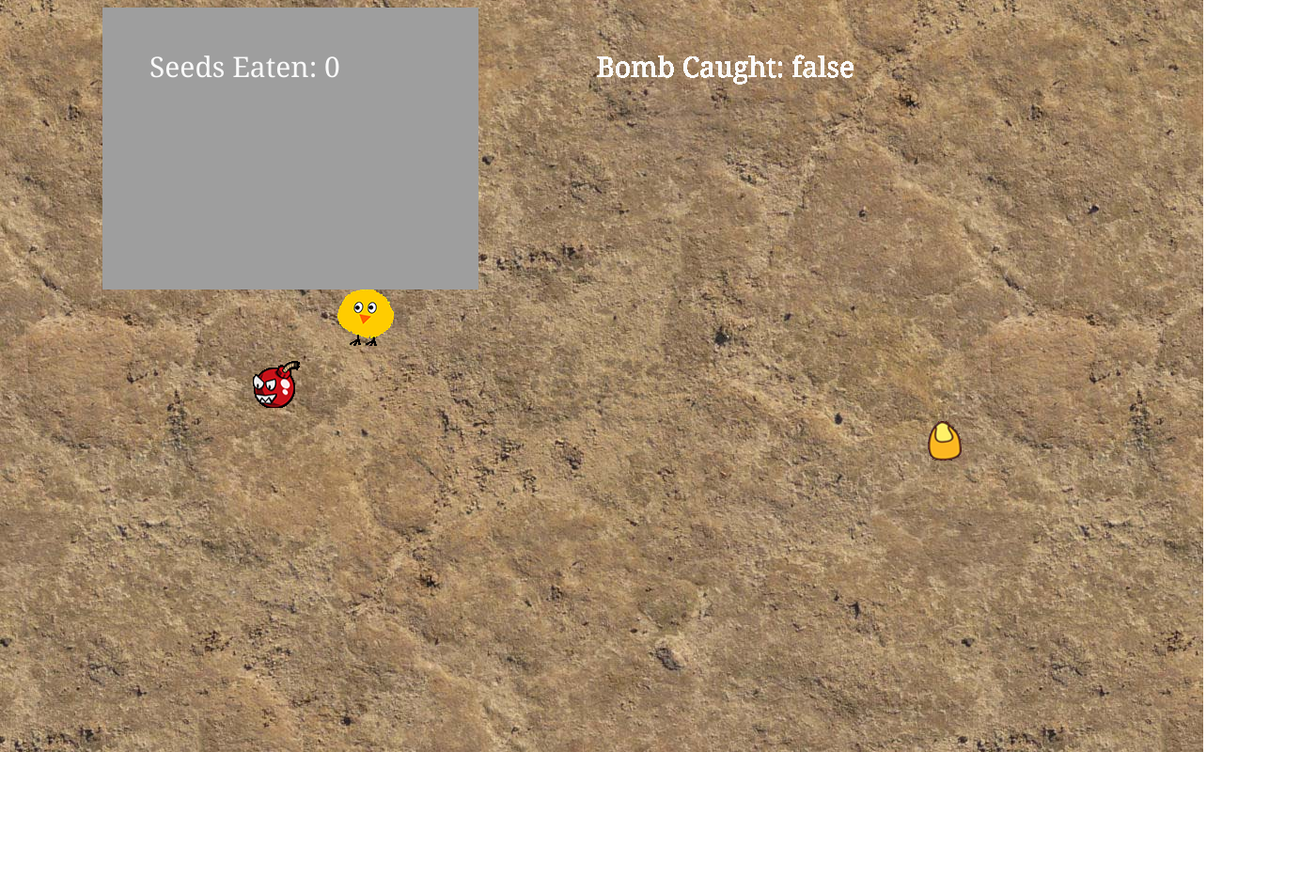
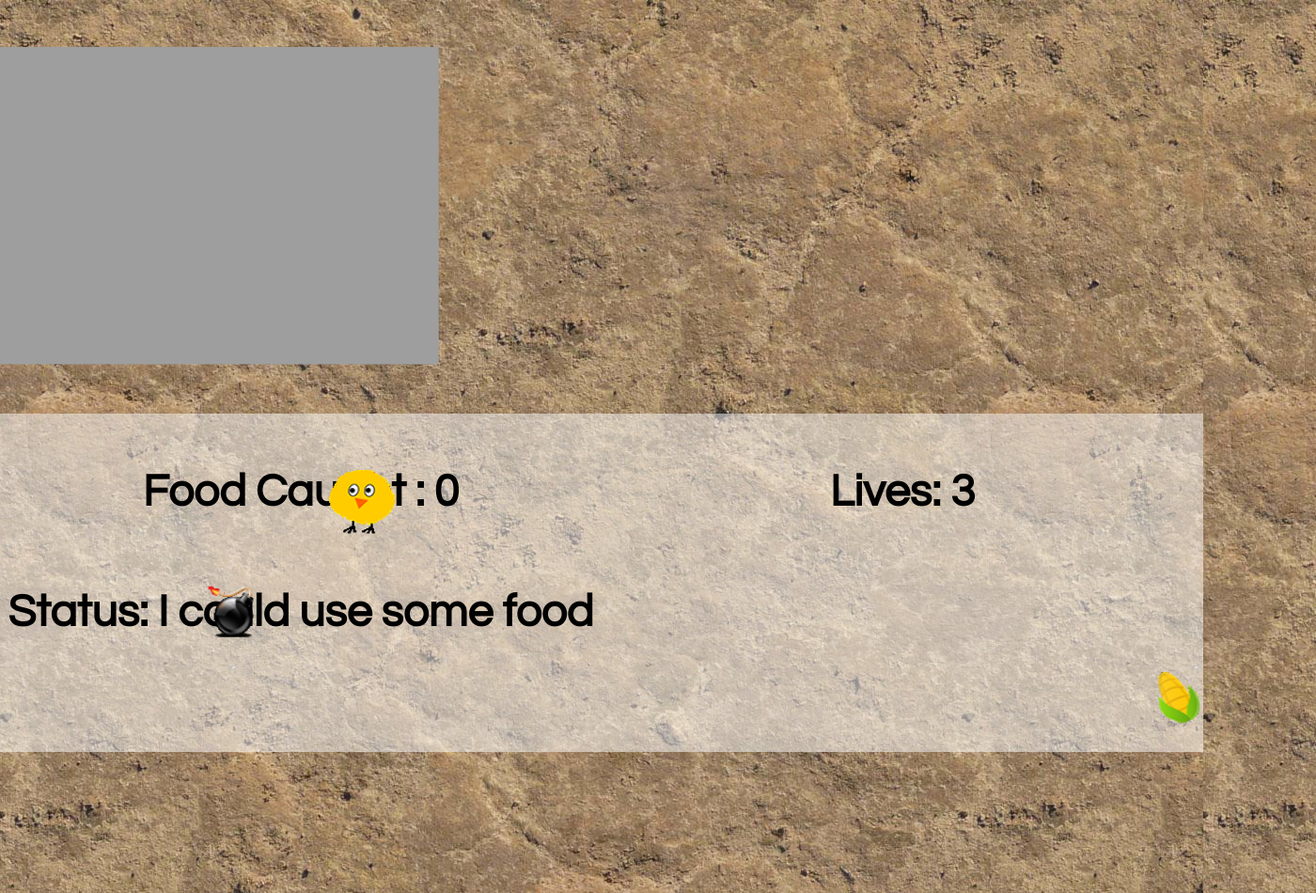
Before and after one commit to arieltsq/Project1B, a plain HTML site: page index.html in a window 1280 px wide. Shown: the whole page at 94% size, 1400 px wide, since content can reach past the window. Before the commit the page ends 800 px from the top, so only its background shows below. Drawn offline with nearby package versions, Linux system fonts and the light colour scheme.

Commit message:
Added Bomb fx & Status Bar

```diff
--- /dev/null
+++ b/_reset.css
@@ -0,0 +1,48 @@
+/* http://meyerweb.com/eric/tools/css/reset/
+   v2.0 | 20110126
+   License: none (public domain)
+*/
+
+html, body, div, span, applet, object, iframe,
+h1, h2, h3, h4, h5, h6, p, blockquote, pre,
+a, abbr, acronym, address, big, cite, code,
+del, dfn, em, img, ins, kbd, q, s, samp,
+small, strike, strong, sub, sup, tt, var,
+b, u, i, center,
+dl, dt, dd, ol, ul, li,
+fieldset, form, label, legend,
+table, caption, tbody, tfoot, thead, tr, th, td,
+article, aside, canvas, details, embed,
+figure, figcaption, footer, header, hgroup,
+menu, nav, output, ruby, section, summary,
+time, mark, audio, video {
+	margin: 0;
+	padding: 0;
+	border: 0;
+	font-size: 100%;
+	font: inherit;
+	vertical-align: baseline;
+}
+/* HTML5 display-role reset for older browsers */
+article, aside, details, figcaption, figure,
+footer, header, hgroup, menu, nav, section {
+	display: block;
+}
+body {
+	line-height: 1;
+}
+ol, ul {
+	list-style: none;
+}
+blockquote, q {
+	quotes: none;
+}
+blockquote:before, blockquote:after,
+q:before, q:after {
+	content: '';
+	content: none;
+}
+table {
+	border-collapse: collapse;
+	border-spacing: 0;
+}
--- a/game.js
+++ b/game.js
@@ -2,10 +2,11 @@
 
 var canvas = document.createElement('canvas');
 var ctx = canvas.getContext('2d');
-canvas.width = 1000;
-canvas.height = 600;
-// canvas.style = "border: 4px solid black; position:absolute; left: 50%; width: 400px; margin-left: -200px; margin-top: 100px";
-canvas.style = 'left: 50%; margin-left: 8% ';
+canvas.width = 1200;
+canvas.height = 800;
+//canvas.style = "border: 4px solid black; position:absolute; left: 31%; width: 1200px; height: 800px; margin-left: -250px; margin-top: 10px";
+canvas.style = " position:absolute; width: 1400px; height: 900px; margin-top: 50px; margin-left:auto; margin-right:auto; left:0; right:0; ";
+//canvas.style = 'left: 50%; margin-left: 8% ';
 
 document.body.appendChild(canvas);
 
@@ -31,7 +32,7 @@ var seedsImage = new Image();
 seedsImage.onload = function () {
   seedsReady = true;
 };
-seedsImage.src = 'images/seeds.png';
+seedsImage.src = 'images/corn.png';
 
 // Bomb Image
 var bombReady = false;
@@ -39,7 +40,7 @@ var bombImage = new Image();
 bombImage.onload = function () {
   bombReady = true;
 };
-bombImage.src = 'images/bomb.png';
+bombImage.src = 'images/bomb2.png';
 
 var bird = {
   speed: 500 //movement in pixels per second
@@ -50,6 +51,7 @@ var bombArray = [];
 var seeds = {};
 var bombsCaught = false;
 var seedsCaught = 0;
+var playerLife = 3;
 
 // Handle keyboard controls
 var keysDown = {};
@@ -167,24 +169,20 @@ function Render () {
   }
 
 
-  // Score board style
-  ctx.fillStyle = 'rgb(250,250,250';
-  ctx.color = 'white';
-  ctx.font = '30px Georgia';
-  ctx.fontWeight = '400';
-  ctx.textAlign = 'left';
-  ctx.textBaseline = 'top';
-  ctx.fillText('Seeds Eaten: ' + seedsCaught, 50, 50);
 
-  // Bombs Caught
-  ctx.fillStyle = 'rgb(250,250,250';
-  ctx.color = 'white';
-  ctx.font = '30px Georgia';
-  // ctx.fontWeight = '400';
-  ctx.textAlign = 'right';
-  ctx.textBaseline = 'top';
-  ctx.fillText('Bomb Caught: ' + bombsCaught, 800, 50);
-}
+  $('h2').text("Food Caught : " + seedsCaught);
+   if (seedsCaught <= 6){
+     $('#Countstatus').text("Status: I could use some food");
+     }
+   else if (seedsCaught < 9)
+   {
+     $('#Countstatus').text("Status: Yums! Could I have more?");
+   }
+   else  if (seedsCaught > 30){
+     $('#Countstatus').text("Status: Thank you for the food!");
+   }
+   $('h3').text('Lives: ' + playerLife);
+ }
 
 // The main game loop
 function Main () {
@@ -200,10 +198,18 @@ function Main () {
 function checkBomb()
 {
   if(bombsCaught){
-    alert("gameover");
+
+$("audio").trigger('play');
+    playerLife--;
+   setTimeout(function () { window.alert("You're left with : " + playerLife + ' lifes'); }, 2000);
+    //window.alert("You're left with : " + playerLife + ' lifes' );
     bombArray = [];
   }
-  console.log(bombsCaught);
+  if(playerLife <= 0){
+    window.alert("You've only one thing to do, and you can't do it well at all!");
+    playerLife = 3;
+    seedsCaught = 0;
+  }
 }
 // Cross-browser support for requestAnimationFrame
 var w = window;
--- a/index.html
+++ b/index.html
@@ -8,8 +8,15 @@
   <body>
 
   <div id="bottom_div">
+  <div id="left_btm">
+      <h2></h2>
+      <div id ="Countstatus"></div>
   </div>
-
+<div id="right_btm">
+  <h3></h3>
+</div>
+</div>
+<audio src="Blast.mp3"></audio>
     <!-- <center><h1> Angry Bird vs Warrior Pig </h1></center> -->
     <script src="https://code.jquery.com/jquery-2.2.4.min.js" integrity="sha256-BbhdlvQf/xTY9gja0Dq3HiwQF8LaCRTXxZKRutelT44=" crossorigin="anonymous"></script>
   <script src="game.js"></script>
--- a/style.css
+++ b/style.css
@@ -1,3 +1,4 @@
+@import url("_reset.css");
 html {
   background: url("images/sand.jpg") no-repeat center center fixed;
   -webkit-background-size: cover;
@@ -5,4 +6,41 @@ html {
   -o-background-size: cover;
   background-size: cover;
 
+font-family: century gothic;
 }
+
+#bottom_div{
+background-color: rgba(255, 255, 255, 0.5);
+text-align: center;
+width: 100%;
+height: 45%;
+bottom: 0;
+left: 0;
+font-size: 3em;
+position: absolute;
+display: flex;
+}
+#left_btm{
+    flex: 1 0 200px;
+}
+#right_btm{
+    flex: 1 0 200px;
+}
+ h2{
+  /*border: 1px solid black;*/
+  padding-top: 10px;
+  margin-top: 50px;
+  font-weight: bolder;
+}
+h3{
+  flex: 1 0 400px;
+  /*border: 1px solid black;*/
+  padding-top: 10px;
+  margin-top: 50px;
+  font-weight: bold;
+}
+
+#Countstatus{
+  padding-top:80px;
+  font-weight: bolder;
+}
```
Also changed, not shown: images/bomb2.png (added), images/carrot.png (added), images/corn.png (added), 2 other files.
